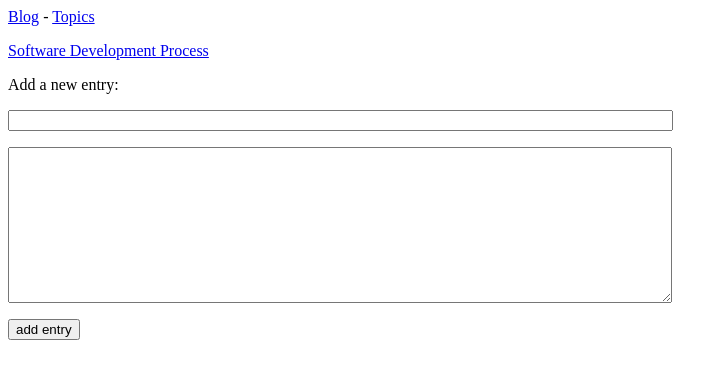
After one commit to munjal83/Django_blog, a Django app: page /new_blogpost/2/ in a window 1280 px wide. The commit adds this page. Shown: the top 379 px of the page, without its empty margins (0-728 px from the left). Run offline with Django 3.2, Linux system fonts and the light colour scheme; data comes from the database, SQL or seed files in the repository.

Commit message:
Fixed db error with adding new posts

```diff
--- /dev/null
+++ b/blogs/forms.py
@@ -0,0 +1,17 @@
+from django import forms
+
+from .models import Topic, Blogpost
+
+class TopicForm(forms.ModelForm):
+	class Meta:
+		model = Topic
+		fields = ['text']
+		labels = {'text': ''}
+
+class BlogpostForm(forms.ModelForm):
+	"""docstring for BlogpostForm"""
+	class Meta:
+		model = Blogpost
+		fields = ['title', 'text']
+		labels = {'title': '', 'text': ''}
+		widgets = {'title': forms.TextInput(attrs={'size': 80}), 'text': forms.Textarea(attrs={'cols': 80})}
--- a/blogs/models.py
+++ b/blogs/models.py
@@ -14,7 +14,7 @@ class Topic(models.Model):
 
 class Blogpost(models.Model):
 	"""Specific blog post about a topic"""
-	blogpost = models.ForeignKey(Topic)
+	topic = models.ForeignKey(Topic)
 	title = models.CharField(max_length=160)
 	text = models.TextField()
 	date_added = models.DateTimeField(auto_now_add=True)
--- /dev/null
+++ b/blogs/templates/blogs/new_blogpost.html
@@ -0,0 +1,14 @@
+{% extends "blogs/base.html" %}
+
+{% block content %}
+
+	<p><a href="{% url 'blogs:topic' topic.id %}">{{ topic }}</a></p>
+
+	<p>Add a new entry:</p>
+	<form action="{% url 'blogs:new_blogpost' topic.id %}" method="post">
+		{% csrf_token %}
+		{{ form.as_p }}
+		<button name='submit'>add entry</button>
+	</form>
+
+{% endblock content %}
--- a/blogs/templates/blogs/topic.html
+++ b/blogs/templates/blogs/topic.html
@@ -5,6 +5,9 @@
 <p>Topic: {{ topic }}</p>
 
 <p>BlogPosts:</p>
+<p>
+	<a href="{% url 'blogs:new_blogpost' topic.id %}">add new entry</a>
+</p>
 <ul>
 	{% for blogpost in blogposts %}
 		<li>
--- a/blogs/templates/blogs/topics.html
+++ b/blogs/templates/blogs/topics.html
@@ -13,4 +13,6 @@
 			<li>No topics have been added yet.</li>
 		{% endfor %}
 	</ul>
+
+	<a href="{% url 'blogs:new_topic' %}">Add a new topic:</a>
 {% endblock content %}
--- a/blogs/urls.py
+++ b/blogs/urls.py
@@ -13,4 +13,10 @@ urlpatterns = [
 
 	# Detail page for a single topic
 	url(r'^topics/(?P<topic_id>\d+)/$', views.topic, name='topic'),
+
+	# Page for adding a new topic
+	url(r'^new_topic/$', views.new_topic, name='new_topic'),
+
+	# Page for adding a new blogpost
+	url(r'^new_blogpost/(?P<topic_id>\d+)/$', views.new_blogpost, name='new_blogpost'),
 ]
--- a/blogs/views.py
+++ b/blogs/views.py
@@ -1,6 +1,9 @@
 from django.shortcuts import render
+from django.http import HttpResponseRedirect
+from django.core.urlresolvers import reverse
 
 from .models import Topic
+from .forms import TopicForm, BlogpostForm
 # Create your views here.
 def index(request):
 	"""The home page for Blog"""
@@ -18,3 +21,36 @@ def topic(request, topic_id):
 	blogposts = topic.blogpost_set.order_by('-date_added')
 	context = {'topic': topic, 'blogposts': blogposts}
 	return render(request, 'blogs/topic.html', context)
+
+def new_topic(request):
+	"""Add a new topic"""
+	if request.method != 'POST':
+		# No data submitted; create a blank form.
+		form = TopicForm()
+	else:
+		# POST data submitted; process data
+		form = TopicForm(request.POST)
+		if form.is_valid():
+			form.save()
+			return HttpResponseRedirect(reverse('blogs:topics'))
+
+	context = {'form': form}
+	return render(request, 'blogs/new_topic.html', context)
+
+def new_blogpost(request, topic_id):
+	"""Add a new blogpost for a particular topic"""
+	topic = Topic.objects.get(id=topic_id)
+
+	if request.method != 'POST':
+		# No data submitted; create a blank form.
+		form = BlogpostForm()
+	else:
+		# POST data submitted; process data.
+		form =  BlogpostForm(data=request.POST)
+		if form.is_valid():
+			new_blogpost = form.save(commit=False)
+			new_blogpost.topic = topic
+			new_blogpost.save()
+			return HttpResponseRedirect(reverse('blogs:topic', args=[topic_id]))
+	context = {'topic': topic, 'form': form}
+	return render(request, 'blogs/new_blogpost.html', context)
```
Also changed, not shown: blogs/templates/blogs/new_topic.html (added, +11 -0 lines), blogs/migrations/0004_auto_20160906_0909.py (added), blogs/migrations/0005_auto_20160906_0923.py (added), blogs/migrations/0006_auto_20160906_1021.py (added), db.sqlite3, 8 other files.
